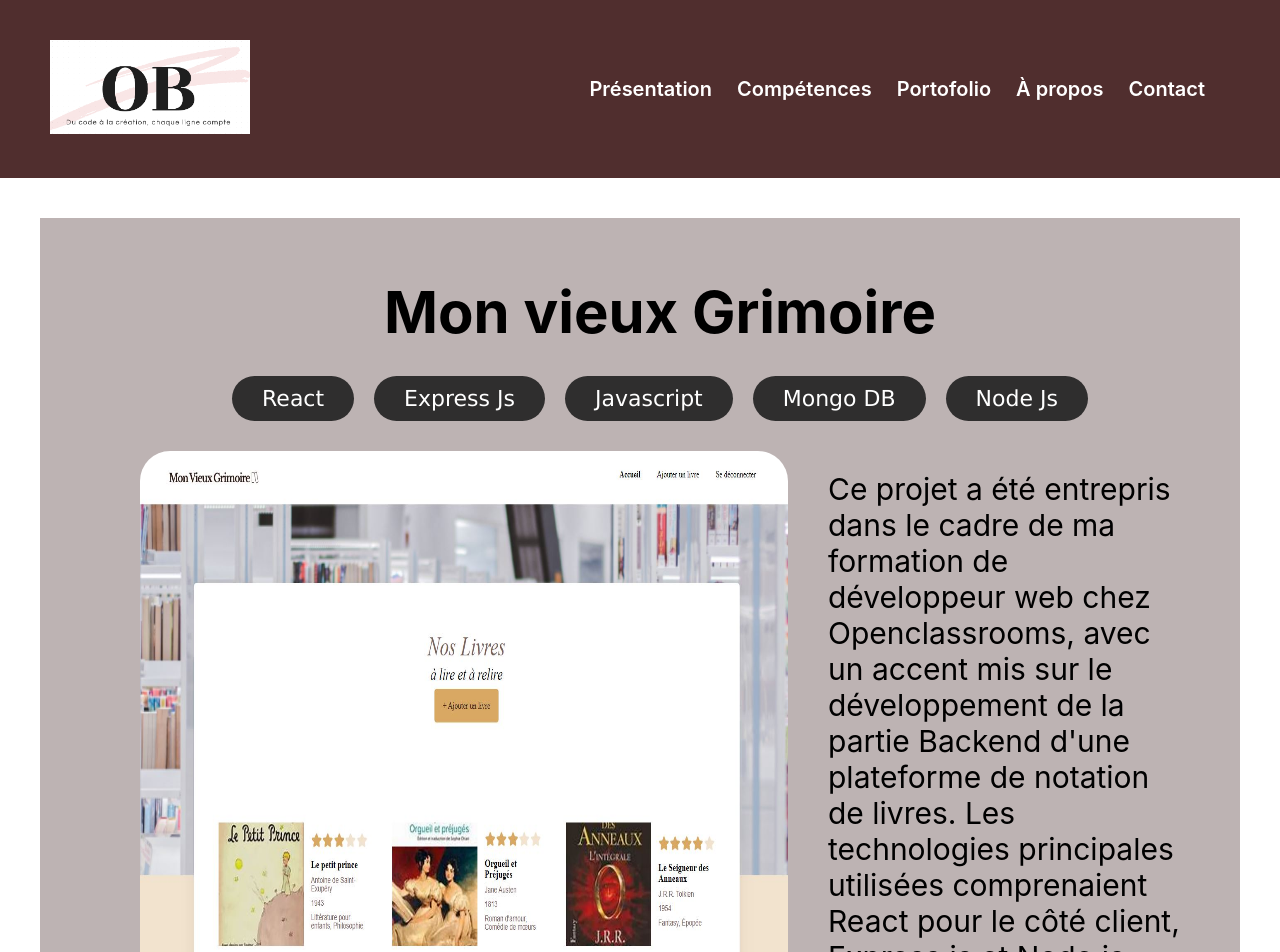
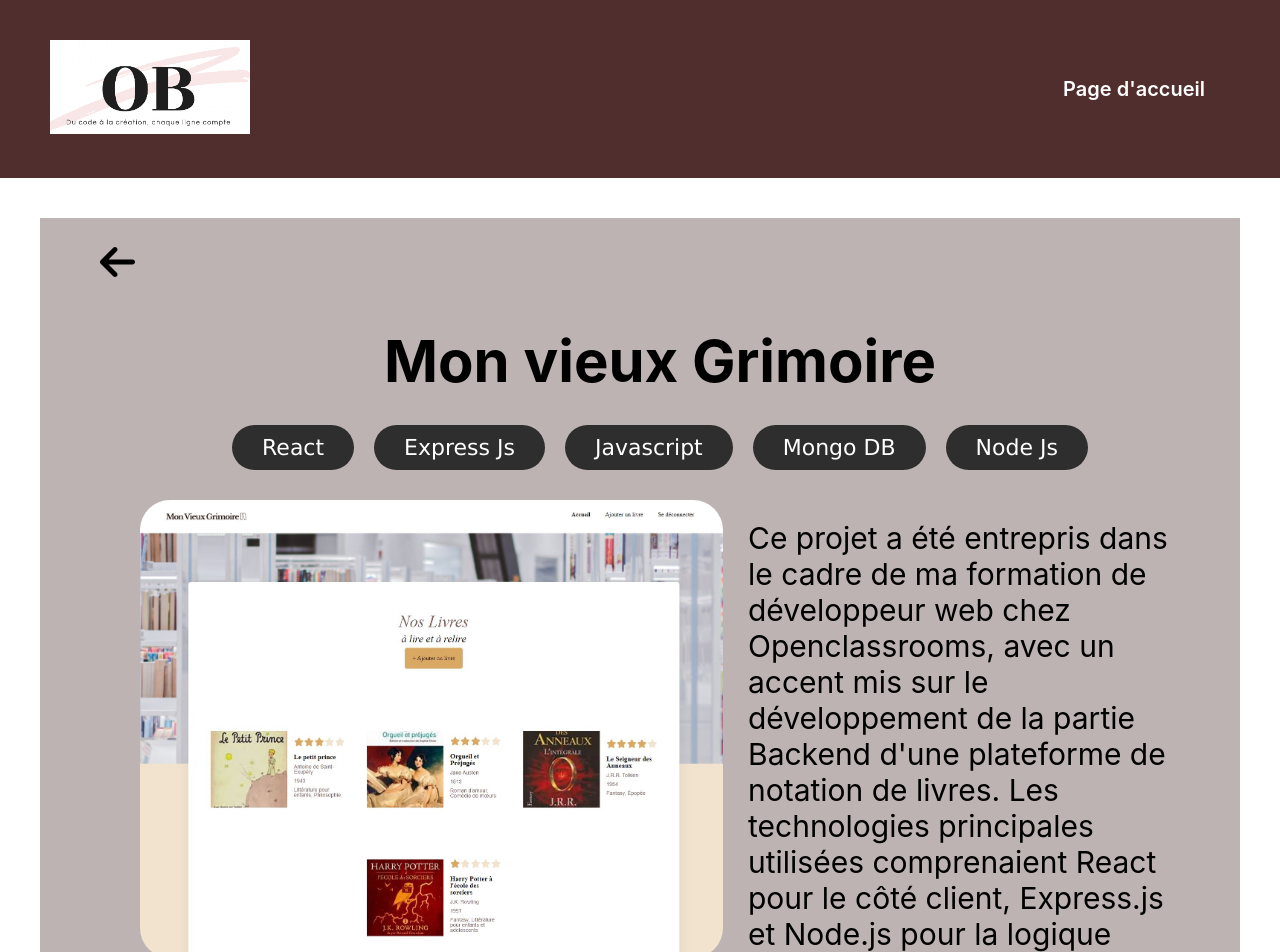
Before and after one commit to ocebert31/Cr-ez-et-publiez-votre-portfolio-de-d-veloppeur, a React (Create React App) app: page /projet/jo9n6gt34 in a window 1280 px wide. Shown: the top 952 px of the page. Built offline with nearby package versions, Linux system fonts and the light colour scheme.

Commit message:
modification header

```diff
--- a/package.json
+++ b/package.json
@@ -3,6 +3,9 @@
   "version": "0.1.0",
   "private": true,
   "dependencies": {
+    "@fortawesome/fontawesome-svg-core": "^6.5.1",
+    "@fortawesome/free-solid-svg-icons": "^6.5.1",
+    "@fortawesome/react-fontawesome": "^0.2.0",
     "@testing-library/jest-dom": "^5.17.0",
     "@testing-library/react": "^13.4.0",
     "@testing-library/user-event": "^13.5.0",
--- a/src/App.js
+++ b/src/App.js
@@ -1,12 +1,12 @@
 import './App.css';
-import Header from './header/header';
+// import Header from './header/header';
 import Router from './router/router';
 import Footer from './footer/footer';
 
 function App() {
   return (
     <div className="App">
-      <Header/>
+      {/* <Header/> */}
       <Router/>
       <Footer/>
     </div>
--- a/src/components/projetDetail/projetDetail.css
+++ b/src/components/projetDetail/projetDetail.css
@@ -4,7 +4,7 @@
 }
 
 .position-description-image img {
-    width: 60%;
+    width: 90%;
     padding: 40px;
     border-radius: 70px;
 }
@@ -59,3 +59,12 @@
 .alignement-logo-git {
     text-align: center;
 }
+
+.site {
+    width: 60%;
+}
+
+.style-arrow {
+    font-size: 40px;
+    color: black;
+}
--- a/src/components/projetDetail/projetDetail.js
+++ b/src/components/projetDetail/projetDetail.js
@@ -3,13 +3,22 @@ import { useParams } from 'react-router-dom';
 import projetData from '../../projet.json';
 import './projetDetail.css';
 import GitLogo from './logoGit.png';
+import { FontAwesomeIcon } from '@fortawesome/react-fontawesome';
+import { faArrowLeft } from '@fortawesome/free-solid-svg-icons';
+import { Link } from 'react-router-dom';
+import Header from "../../header/headerProjet"
 
 function ProjetDetails() {
   const { id } = useParams();
   const projet = projetData.find(projet => projet.id === id.toString());
 
   return (
+    <div>
+    <Header/>
     <div className='style-container-projet'>
+      <Link to="/" className='style-arrow'>
+        <FontAwesomeIcon icon={faArrowLeft} />
+      </Link>
       <div className='postition-titre-tag'>
           <h1>{projet.title}</h1>
           <div className='tags-container'>
@@ -29,8 +38,11 @@ function ProjetDetails() {
             </a>
           </div>
         </div>
+        <a href={projet.site} target="_blank" rel="noopener noreferrer" className='site'>
           <img src={projet.cover} alt='presentation projet'/>
+        </a>
       </div>
+    </div>
     </div>
   );
 }
--- a/src/header/header.js
+++ b/src/header/headerMain.js
@@ -1,5 +1,5 @@
 import React from 'react';
-import './header.css';
+import './headerMain.css';
 import Logo from './logoPortfolio.png';
 
 function header() {
--- /dev/null
+++ b/src/header/headerProjet.js
@@ -0,0 +1,18 @@
+import React from 'react';
+import { Link } from 'react-router-dom';
+import Logo from './logoPortfolio.png';
+
+function Header() {
+  return (
+    <header className='header'>
+      <div>
+        <img src={Logo} alt='logo' className='header-left'/>
+      </div>
+      <nav>
+        <Link to='/' className='style-link'>Page d'accueil</Link>
+      </nav>
+    </header>
+  );
+}
+
+export default Header;
--- a/src/mainPage/mainPage.js
+++ b/src/mainPage/mainPage.js
@@ -4,10 +4,12 @@ import Skill from '../components/skill/skill';
 import Portofolio from '../components/portofolio/portofolio';
 import About from '../components/about/about';
 import Contact from '../components/contact/contact';
+import Header from '../header/headerMain';
 
 function mainPage() {
     return (
         <div>
+            <Header/>
             <Home/>
             <Skill/>
             <Portofolio/>
--- a/src/projet.json
+++ b/src/projet.json
@@ -4,6 +4,7 @@
         "title": "Booki",
         "cover": "/image/booki.png",
         "link": "https://github.com/ocebert31/booki-starter-code-master",
+        "site": "https://timely-llama-55edb7.netlify.app",
         "tags": [
             "HTML",
             "CSS",
@@ -17,6 +18,7 @@
         "title": "Sophie Buel",
         "cover": "/image/sophie.png",
         "link": "https://github.com/ocebert31/Portfolio-architecte-sophie-bluel-master",
+        "site": "https://playful-treacle-3ca505.netlify.app/index.html",
         "tags": [
             "HTML",
             "CSS",
@@ -30,6 +32,7 @@
         "title": "Kasa",
         "cover": "/image/kasa.png",
         "link": "https://github.com/ocebert31/creez-une-application-web-de-location-immobiliere",
+        "site": "https://harmonious-mousse-8e81fa.netlify.app",
         "tags": [
             "HTML",
             "SCSS",
@@ -44,6 +47,7 @@
         "title": "Mon vieux Grimoire",
         "cover": "/image/grimoire.png",
         "link": "https://github.com/ocebert31/P7-Dev-Web-livres-main",
+        "site": "https://master--creative-croquembouche-db6e78.netlify.app/",
         "tags": [
             "React",
             "Express Js",
```
Also changed, not shown: src/components/projetDetail/backArrow.jpg (added), src/header/headerMain.css (renamed from src/header/header.css), 1 other file (tests, documents, lock files or other folders).
